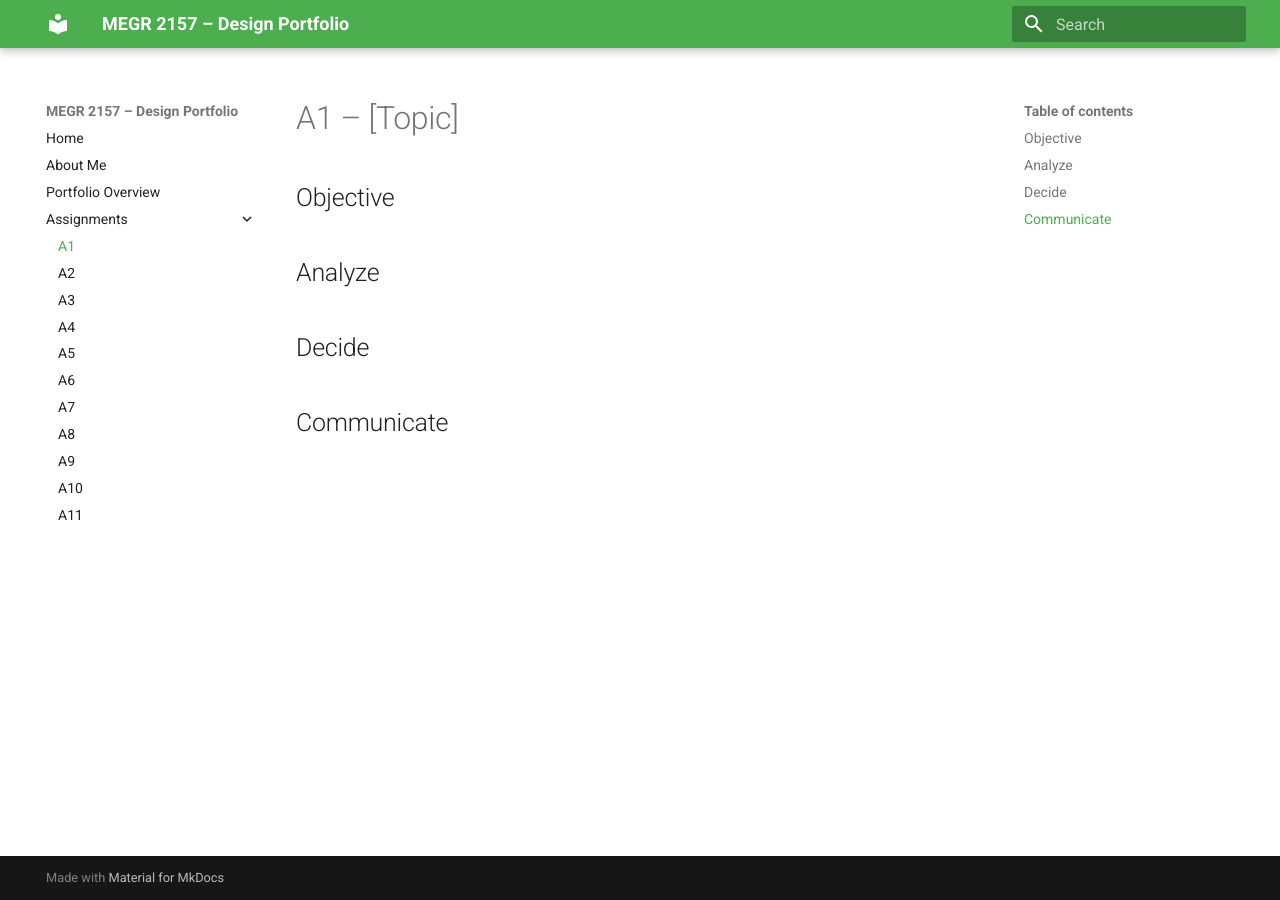
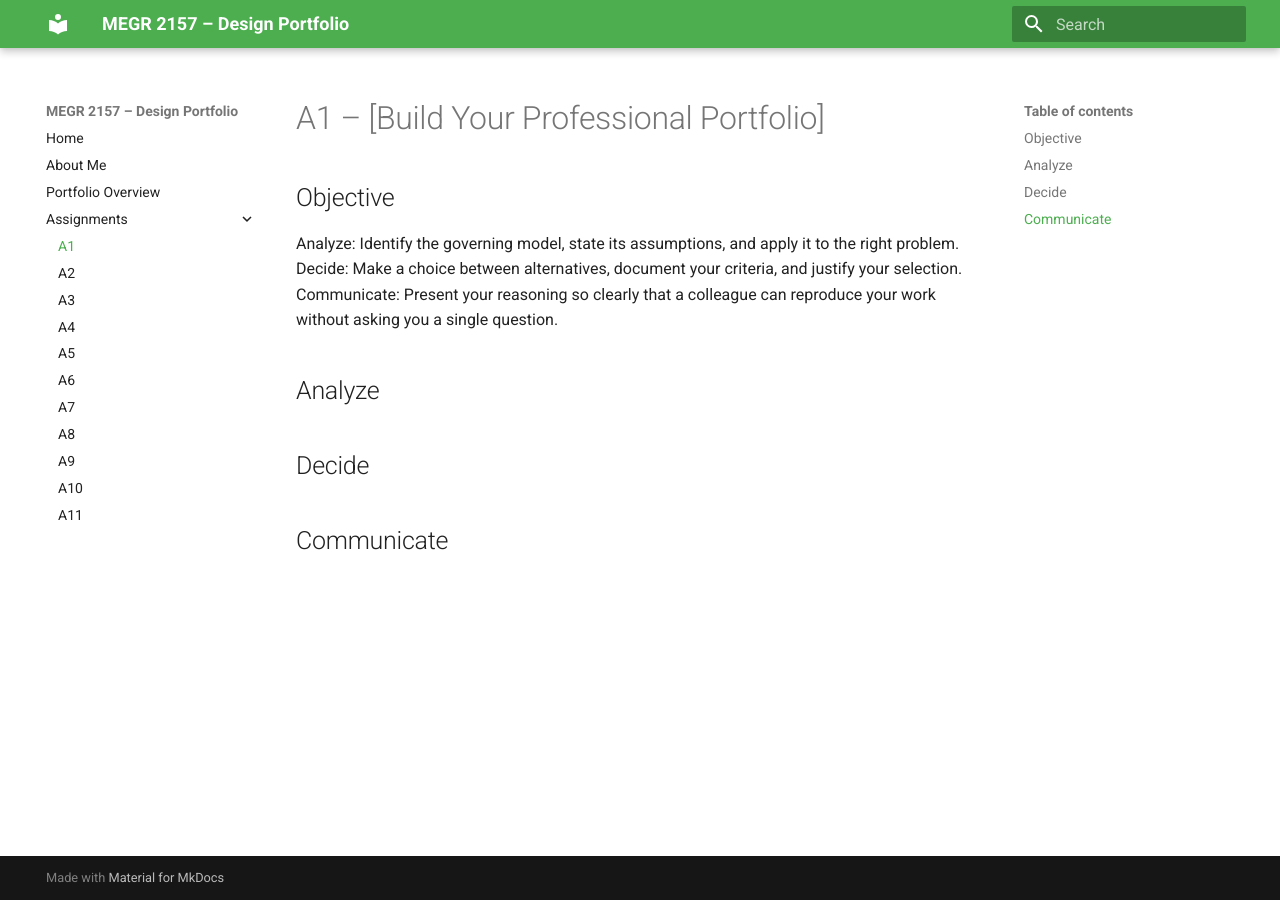
Before and after one commit to nbrehaut/megr2157-portfolio, an MkDocs documentation site: the page built from docs/assignments/A01/index.md, in a window 1280 px wide. Built offline with MkDocs 1.6.1 and Material for MkDocs 9.7.7, drawn with Linux system fonts in a browser that asks for light colours.

Commit message:
Update index.md

```diff
--- a/docs/assignments/A01/index.md
+++ b/docs/assignments/A01/index.md
@@ -1,7 +1,10 @@
-# A1 – [Topic]
+# A1 – [Build Your Professional Portfolio]
 
 ## Objective
 
+Analyze: Identify the governing model, state its assumptions, and apply it to the right problem.
+Decide: Make a choice between alternatives, document your criteria, and justify your selection.
+Communicate: Present your reasoning so clearly that a colleague can reproduce your work without asking you a single question.
 
 ## Analyze
 
```
